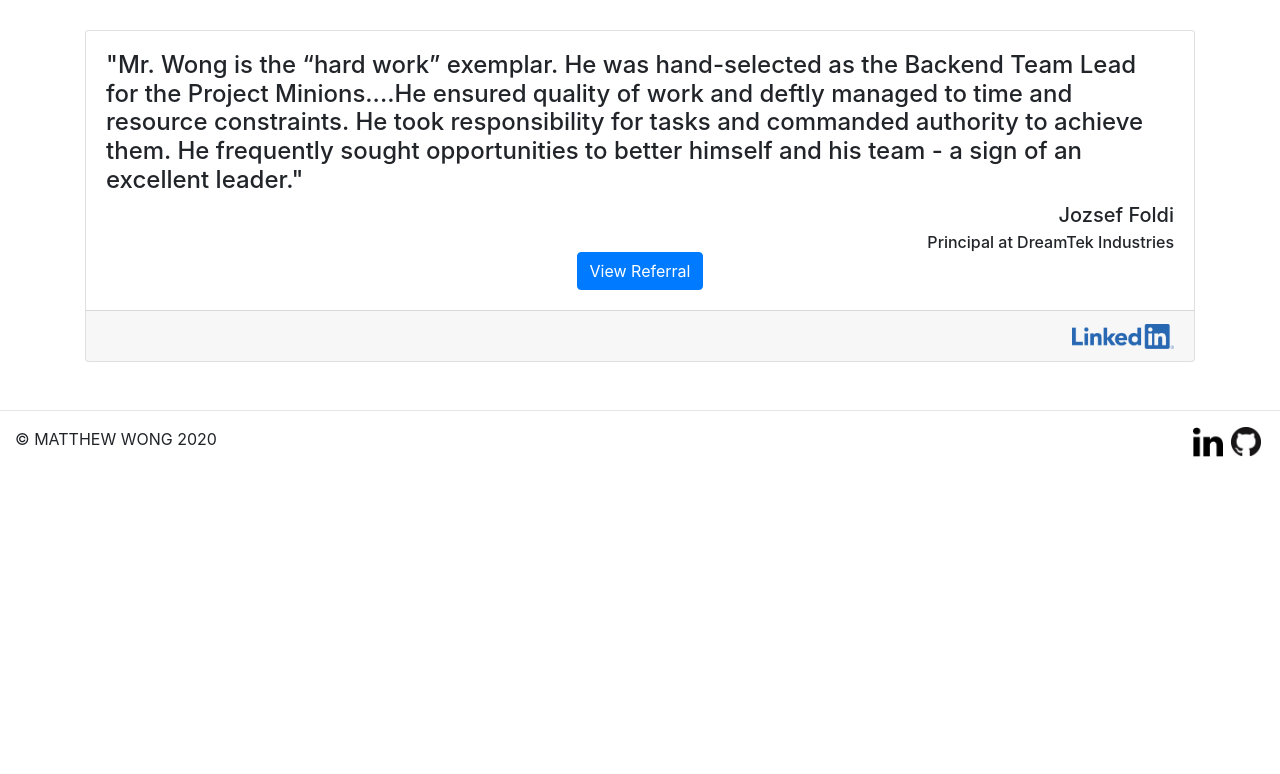
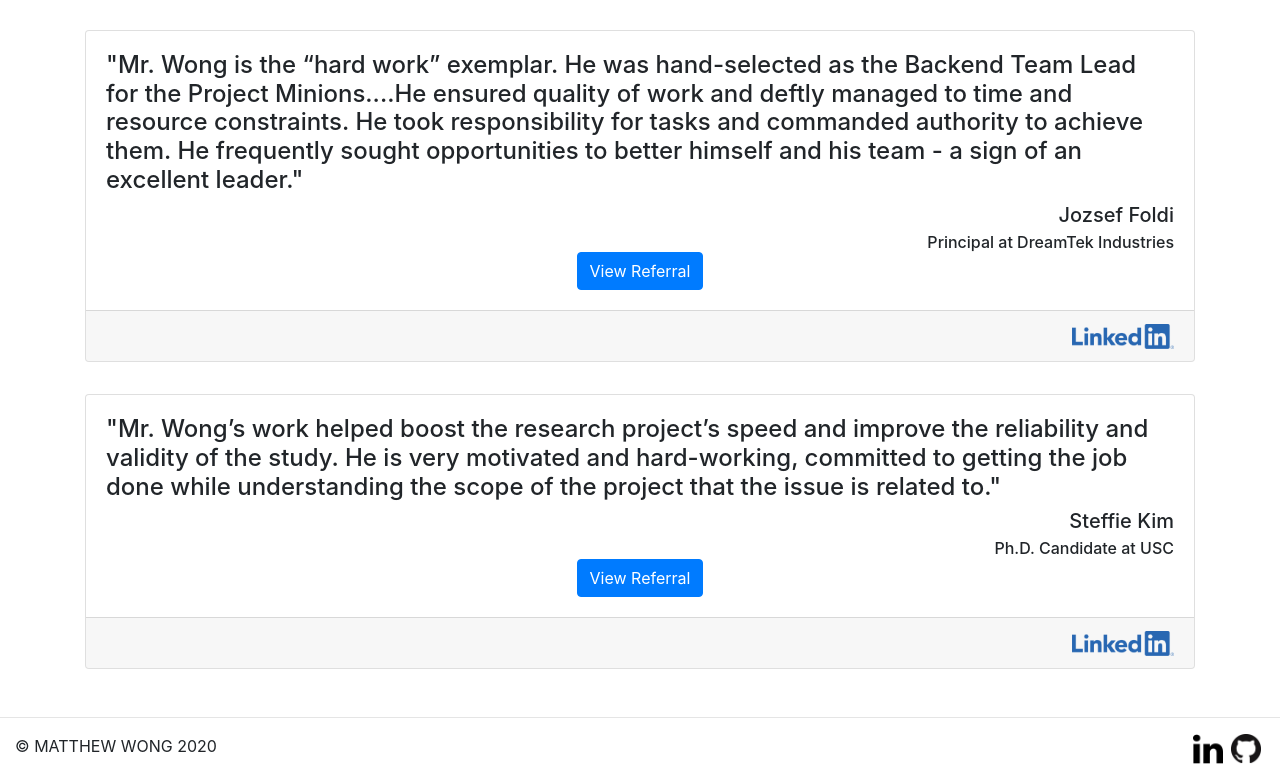
Before and after one commit to mwong33/portfolio, a React (Create React App) app: page /#/referrals in a window 1280 px wide. Shown: the part 509-1283 px from the top of the page. Before the commit the page ends 976 px from the top, so only its background shows below. Built offline with nearby package versions, Linux system fonts and the light colour scheme.

Commit message:
Adding new referral

```diff
--- a/src/data/ReferralsData.js
+++ b/src/data/ReferralsData.js
@@ -1,5 +1,6 @@
 import KarlHitePDF from '../pdf/MWong_KHite_Referral.pdf';
 import DreamTekPDF from '../pdf/MWong_DreamTek_Referral.pdf';
+import SKimPDF from '../pdf/MWong_SKim_Referral.pdf';
 
 export default [
     {
@@ -17,5 +18,13 @@ export default [
         "linkedin": "https://www.linkedin.com/in/jfoldi/",
         "snippet": "Mr. Wong is the “hard work” exemplar. He was hand-selected as the Backend Team Lead for the Project Minions....He ensured quality of work and deftly managed to time and resource constraints. He took responsibility for tasks and commanded authority to achieve them. He frequently sought opportunities to better himself and his team - a sign of an excellent leader.",
         "pdf": DreamTekPDF
+    },
+    {
+        "author": "Steffie Kim",
+        "position": "Ph.D. Candidate",
+        "company": "USC",
+        "linkedin": "https://www.linkedin.com/in/steffiekim/",
+        "snippet": "Mr. Wong’s work helped boost the research project’s speed and improve the reliability and validity of the study. He is very motivated and hard-working, committed to getting the job done while understanding the scope of the project that the issue is related to.",
+        "pdf": SKimPDF
     }
 ]
```
Also changed, not shown: 1 other file (tests, documents, lock files or other folders).
